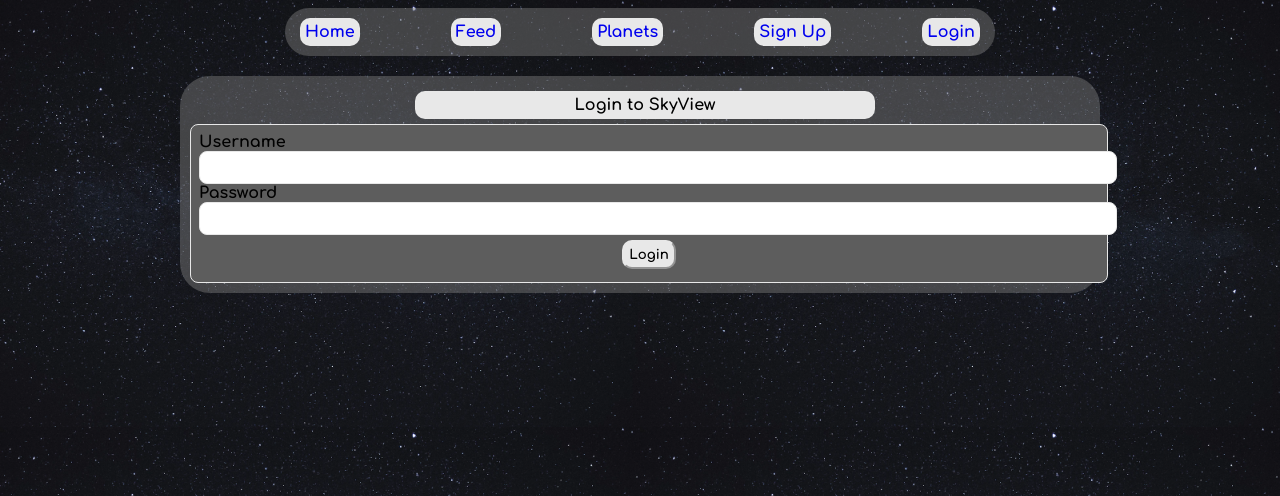
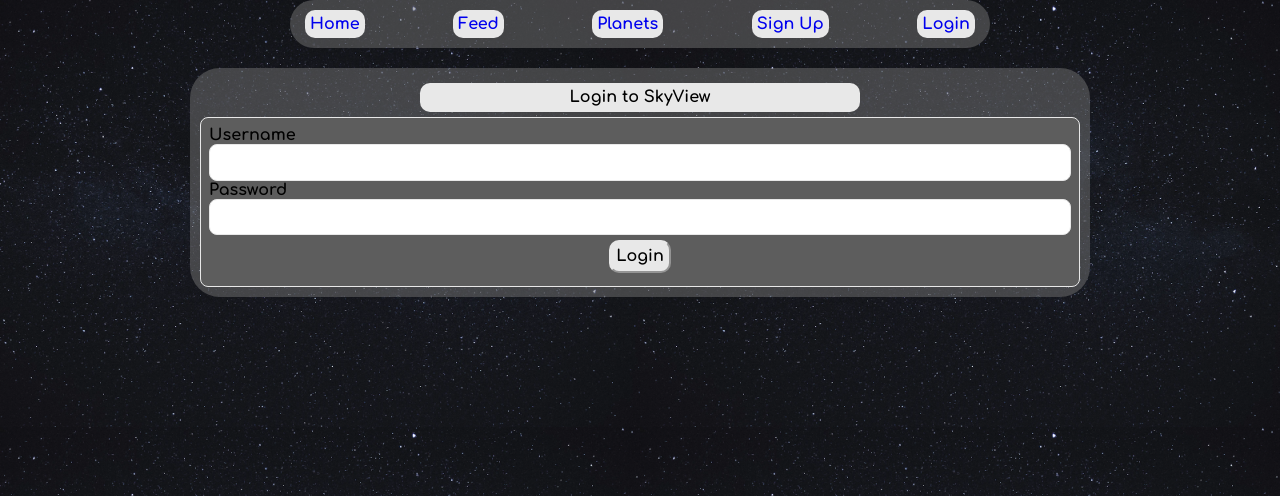
Before and after one commit to brownben/SkyView, a Django app: page /sign-in/ in a window 1280 px wide. Shown: the top 496 px of the page. Run offline with Django 3.2, Linux system fonts and the light colour scheme; some libraries are stand-ins or nearby versions.

Commit message:
refactor: move styles.css into styles folder

```diff
--- a/static/styles/carousel.css
+++ b/static/styles/carousel.css
@@ -48,7 +48,6 @@
 }
 
 .carousel__hover-overlay a {
-  font-family: 'Comfortaa', cursive;
   font-size: 3rem;
   color: black;
   background: #fff9;
--- a/static/styles.css
+++ b/static/styles/styles.css
@@ -1,20 +1,24 @@
+/* Reset Browser Quirks */
+@import url('https://unpkg.com/modern-normalize@1.0.0/modern-normalize.css');
+
+/* Import Font */
 @import url('https://fonts.googleapis.com/css2?family=Comfortaa:wght@700&display=swap');
 
 
 /*constant attribute */
 
 body {
-    background-image: url("images/stars.png");
+    background-image: url("../images/stars.png");
     background-color: black;
     background-repeat:repeat;
     background-size:50%;
+    font-family: Comfortaa, system-ui, sans-serif;
 }
 
 
 #navbar {
     position: relative;
     width: 70%;
-    margin: auto;
     padding: 5px;
     display: flex;
     justify-content: space-between;
@@ -66,7 +70,6 @@ a:active{
     padding: 5px;
     background-color: #E8E8E8;
     border-radius: 10px;
-    font-family: 'Comfortaa', cursive;
 }
 
 .content {
@@ -120,7 +123,6 @@ img#nasaPicture {
 
 table {
     margin: auto;
-    font-family: 'Comfortaa', cursive;
     padding: 10px;
     border: 1px solid black;
 }
@@ -154,7 +156,7 @@ td {
 .post h3{
     position:relative;
     width:100%;
-    margin:0px;
+    margin: 0;
     margin-top:5px;
     padding:5px;
 }
@@ -163,7 +165,7 @@ td {
     position:relative;
     display:inline-block;
     width: auto;
-    margin: 0px;
+    margin: 0;
     padding: 5px;
 }
 
@@ -174,12 +176,10 @@ td {
     display: inline-block;
     margin-top: 5px;
     margin-bottom: 5px;
-    margin-left: 10px;
     margin-right: 10px;
     padding: 5px;
     background-color: #E8E8E8;
     border-radius: 10px;
-    font-family: 'Comfortaa', cursive;
     margin-left:25%; text-align:center; width:50%;
 }
 
@@ -193,7 +193,6 @@ td {
     padding: 5px;
     background-color: #E8E8E8;
     border-radius: 10px;
-    font-family: 'Comfortaa', cursive;
     border-color: #E8E8E8;
     color: black;
     text-align: center;
--- a/templates/SkyView/base.html
+++ b/templates/SkyView/base.html
@@ -7,7 +7,7 @@
     <meta charset="utf-8" />
     <title>{% block title_block %} {% endblock %} - SkyView</title>
     <meta name="viewport" content="width=device-width, initial-scale=1.0" />
-    <link rel="stylesheet" href="{% static 'styles.css' %}" />
+    <link rel="stylesheet" href="{% static 'styles/styles.css' %}" />
   </head>
 
   <body>
--- a/templates/SkyView/login.html
+++ b/templates/SkyView/login.html
@@ -14,10 +14,10 @@ Login {% endblock %} {% block body_block %}
   >
     {% csrf_token %}
 
-    <label style="font-family: 'Comfortaa', cursive">Username</label>
+    <label>Username</label>
     <input class="formfield" type="text" name="username" value="" size="50" />
 
-    <label style="font-family: 'Comfortaa', cursive">Password</label>
+    <label>Password</label>
     <input
       class="formfield"
       type="password"
```
